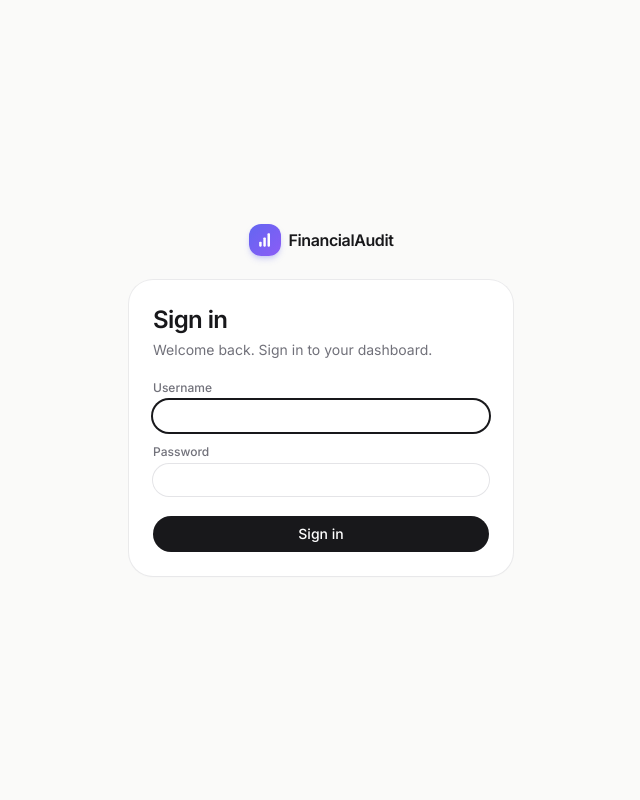
After one commit to xhico/financial-audit, a Django app: page /login/ in a window 1280 px wide. The commit adds this page. Shown: the whole page, without its empty margins (319-959 px from the left). Run offline with Django 5.2, Linux system fonts and the light colour scheme; style sheets or scripts are compiled from the project's sources; parts of the project's set-up code (start-up, migrations or seed data) failed here and were passed over.

Commit message:
Replace the Django admin login with a dashboard-styled sign-in page
@login_required used to bounce anonymous visitors to /admin/login/ --
the Django default look, jarring against the rest of the dashboard.
This commit ships a small auth flow that matches the bento theme:

- A LoginView at /login/ rendering a new
  finance/templates/registration/login.html: brand mark + heading +
  username/password inputs styled with the existing .filter-field and
  .btn-primary components, dark mode honouring the same localStorage
  switch as the dashboard, and a friendly "Invalid username or
  password." banner on a failed submit.
- A LogoutView at /logout/ that redirects back to /login/. Django 5
  requires POST for logout, so the sidebar's Sign out link becomes a
  small CSRF-protected form.
- LOGIN_URL moves from /admin/login/ to /login/ so the entire
  @login_required flow goes through the new page.

/admin/ stays available with its native look for power features. The
new test cases cover the redirect target, the template choice and the
POST-only logout contract; 76 tests pass, lint clean.

```diff
--- a/config/settings.py
+++ b/config/settings.py
@@ -106,7 +106,7 @@ AUTH_PASSWORD_VALIDATORS = [
     {"NAME": "django.contrib.auth.password_validation.NumericPasswordValidator"},
 ]
 
-LOGIN_URL = "/admin/login/"
+LOGIN_URL = "/login/"
 LOGIN_REDIRECT_URL = "/"
 
 LANGUAGE_CODE = "en-gb"
--- a/config/urls.py
+++ b/config/urls.py
@@ -3,6 +3,7 @@
 """Root URL configuration for the FinancialAudit project."""
 
 from django.contrib import admin
+from django.contrib.auth import views as auth_views
 from django.http import JsonResponse
 from django.urls import include, path
 
@@ -23,6 +24,16 @@ def health(request):
 
 
 urlpatterns = [
+    # Auth flow uses our own template so unauthenticated users land on a
+    # page that matches the dashboard look, not the Django admin login
+    path(
+        "login/",
+        auth_views.LoginView.as_view(template_name="registration/login.html"),
+        name="login",
+    ),
+    # Django 5 requires POST for logout; the sidebar's sign-out button is a
+    # tiny CSRF-protected form that posts here
+    path("logout/", auth_views.LogoutView.as_view(next_page="login"), name="logout"),
     path("admin/", admin.site.urls),
     path("health/", health, name="health"),
     path("api/", include("finance.urls")),
--- /dev/null
+++ b/finance/templates/registration/login.html
@@ -0,0 +1,71 @@
+{% load static %}
+<!DOCTYPE html>
+<html lang="en-gb">
+<head>
+  <meta charset="utf-8">
+  <meta name="viewport" content="width=device-width, initial-scale=1">
+  <title>Sign in — FinancialAudit</title>
+
+  <link rel="icon" type="image/svg+xml" href="{% static 'finance/favicon.svg' %}">
+
+  {# Apply the saved theme before paint so the page doesn't flash the wrong colours #}
+  <script>
+    (function () {
+      try {
+        var stored = localStorage.getItem("fa-theme");
+        var prefersDark = window.matchMedia && window.matchMedia("(prefers-color-scheme: dark)").matches;
+        if (stored === "dark" || (stored === null && prefersDark)) {
+          document.documentElement.classList.add("dark");
+        }
+      } catch (e) { /* localStorage may be unavailable; ignore */ }
+    })();
+  </script>
+
+  <link rel="preconnect" href="https://fonts.googleapis.com">
+  <link rel="preconnect" href="https://fonts.gstatic.com" crossorigin>
+  <link href="https://fonts.googleapis.com/css2?family=Inter:wght@400;500;600;700;800&display=swap" rel="stylesheet">
+
+  <link rel="stylesheet" href="{% static 'finance/tailwind.css' %}">
+</head>
+<body class="font-sans antialiased min-h-screen grid place-items-center p-4">
+
+  <div class="w-full max-w-sm">
+
+    <div class="flex items-center gap-2 mb-6 justify-center text-zinc-900 dark:text-zinc-100">
+      <span class="brand-mark">
+        <svg viewBox="0 0 24 24" width="20" height="20" aria-hidden="true" fill="currentColor">
+          <rect x="5"  y="14" width="3" height="6"  rx="1"/>
+          <rect x="10" y="9"  width="3" height="11" rx="1"/>
+          <rect x="15" y="4"  width="3" height="16" rx="1"/>
+        </svg>
+      </span>
+      <span class="font-semibold tracking-tight text-base">FinancialAudit</span>
+    </div>
+
+    <div class="tile">
+      <h1 class="text-2xl font-semibold tracking-tight text-zinc-900 dark:text-zinc-100">Sign in</h1>
+      <p class="text-sm text-zinc-500 dark:text-zinc-400 mt-1 mb-5">Welcome back. Sign in to your dashboard.</p>
+
+      {% if form.errors %}
+        <div class="mb-4 px-3 py-2 rounded-md bg-rose-50 dark:bg-rose-900/20 border border-rose-200 dark:border-rose-800 text-sm text-rose-700 dark:text-rose-300">
+          Invalid username or password.
+        </div>
+      {% endif %}
+
+      <form method="post" class="grid gap-3">
+        {% csrf_token %}
+        <label class="filter-field">Username
+          <input name="username" type="text" autocomplete="username" autofocus required>
+        </label>
+        <label class="filter-field">Password
+          <input name="password" type="password" autocomplete="current-password" required>
+        </label>
+        <input type="hidden" name="next" value="{{ next }}">
+        <button type="submit" class="btn-primary mt-2 w-full">Sign in</button>
+      </form>
+    </div>
+
+  </div>
+
+</body>
+</html>
```
Also changed, not shown: finance/templates/finance/base.html (+6 -2 lines), finance/tests/test_pages.py (+56 -2 lines).
